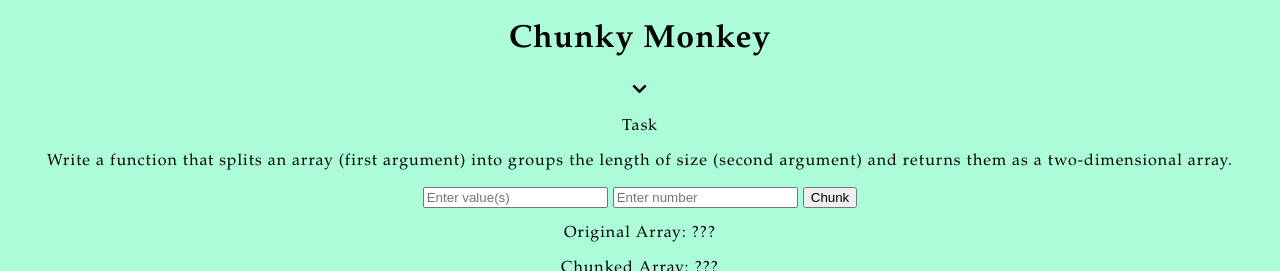
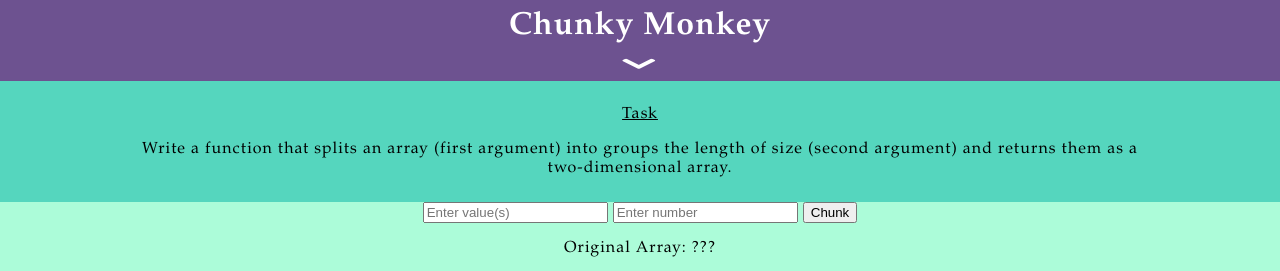
Before and after one commit to LyndonPanton/ChunkyMonkey, a plain HTML site: page index.html in a window 1280 px wide. Shown: the top 271 px of the page. Drawn offline with Linux system fonts and the light colour scheme; a script that the page names is missing.

Commit message:
Added header styling

```diff
--- a/css/styles.css
+++ b/css/styles.css
@@ -17,9 +17,40 @@ body, html {
 
 
 
-/* HEADER*/
+/* HEADER */
+h1 {
+	margin: 0;
+	padding: 1vh;
+}
 
+header {
+	background-color: #6D5290;
+	color: white;
+}
 
+.fas {
+	transform: scale(2, 1);
+	padding-bottom: 1vh;
+	font-size: 1.2em;
+}
+
+.hidden {
+	/*display: none;*/
+}
+
+.visible {
+	display: block;
+}
+
+#task {
+	padding: 0.5em 10vw;
+	background-color: #55D6BE;
+	color: black;
+}
+
+#task-head {
+	text-decoration: underline;
+}
 
 /* MAIN */
 
```
